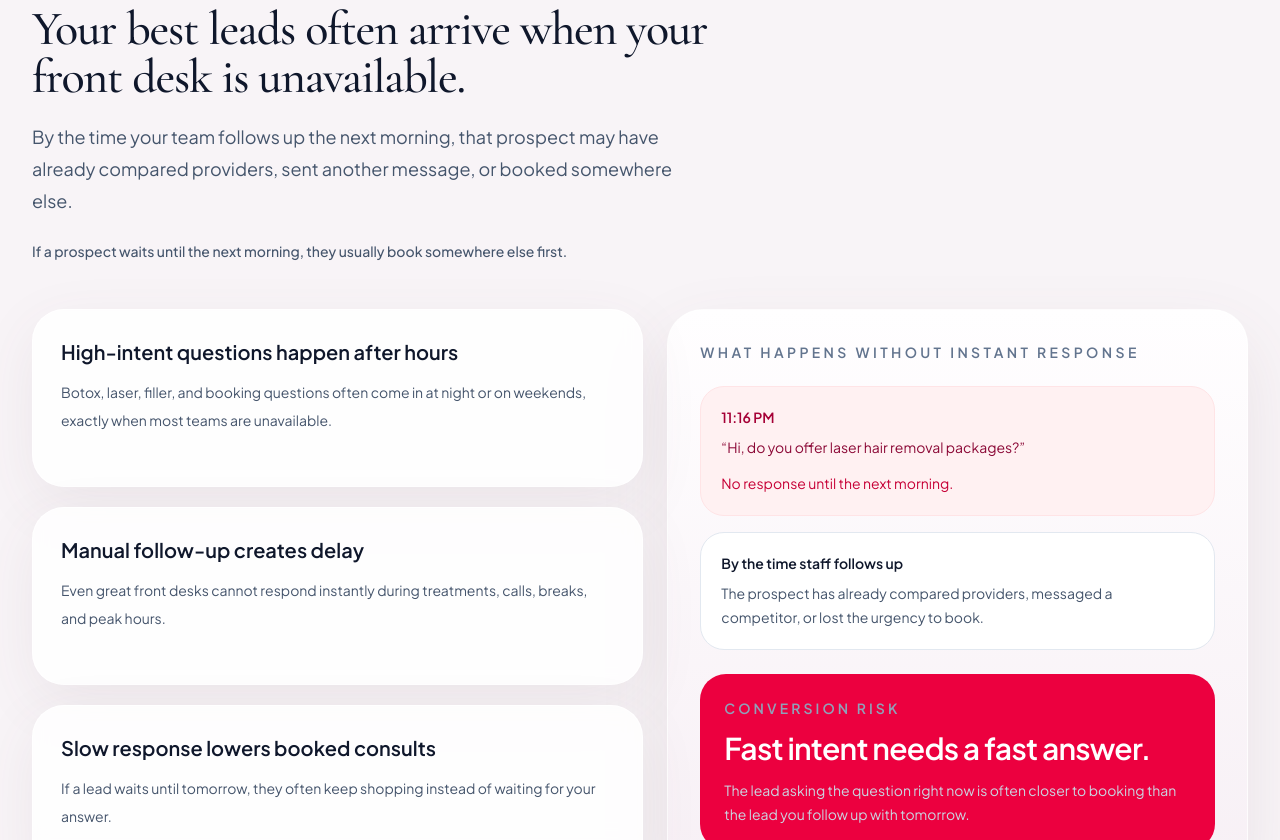
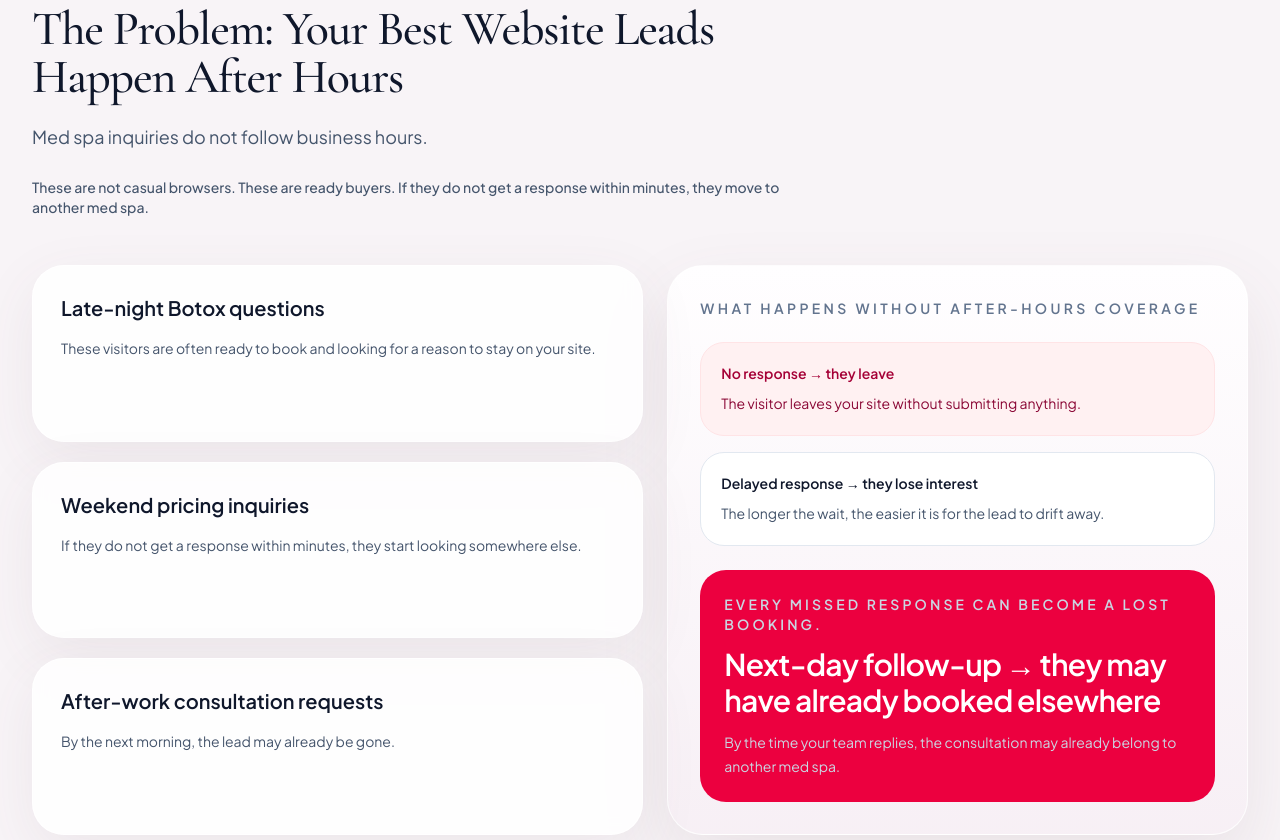
Before and after one commit to tryshone-dev/lead-system-site, a React (Vite) app: page / in a window 1280 px wide. Shown: the part 1960-2800 px from the top of the page. Built offline with nearby package versions, Linux system fonts and the light colour scheme.

Commit message:
align homepage messaging and restore pricing

```diff
--- a/src/App.jsx
+++ b/src/App.jsx
@@ -8,19 +8,19 @@ import { SectionHeading } from "./components/SectionHeading";
 
 const painPoints = [
   {
-    title: "High-intent questions happen after hours",
+    title: "Late-night Botox questions",
     description:
-      "Botox, laser, filler, and booking questions often come in at night or on weekends, exactly when most teams are unavailable.",
+      "These visitors are often ready to book and looking for a reason to stay on your site.",
   },
   {
-    title: "Manual follow-up creates delay",
+    title: "Weekend pricing inquiries",
     description:
-      "Even great front desks cannot respond instantly during treatments, calls, breaks, and peak hours.",
+      "If they do not get a response within minutes, they start looking somewhere else.",
   },
   {
-    title: "Slow response lowers booked consults",
+    title: "After-work consultation requests",
     description:
-      "If a lead waits until tomorrow, they often keep shopping instead of waiting for your answer.",
+      "By the next morning, the lead may already be gone.",
   },
 ];
 
@@ -29,13 +29,13 @@ const solutionCards = [
     eyebrow: "Lost lead prevention",
     title: "Respond before the lead goes somewhere else",
     description:
-      "Keep website visitors engaged before they leave your site or keep shopping.",
+      "Keep high-intent website visitors engaged before they leave your site or book somewhere else.",
   },
   {
     eyebrow: "Lead capture",
     title: "Capture the lead before they leave your site",
     description:
-      "Collect contact information and service interest while the visitor is still paying attention.",
+      "Collect contact details while the visitor is still engaged enough to submit interest.",
   },
   {
     eyebrow: "Booking support",
@@ -54,27 +54,27 @@ const proofPoints = [
 const workflow = [
   {
     step: "1",
-    title: "A potential patient shows interest — but no one responds",
+    title: "A potential patient visits your site after hours",
     description:
-      "A prospective patient lands on your website and starts looking for a reason to stay engaged.",
+      "They are interested enough to ask a question instead of leaving right away.",
   },
   {
     step: "2",
-    title: "Revenue After Dark responds before the lead goes cold",
+    title: "They ask about services, pricing, or availability",
     description:
-      "The lead gets an answer while they are still deciding whether to stay or book somewhere else.",
+      "The visitor is deciding whether to stay engaged or move on to another med spa.",
   },
   {
     step: "3",
-    title: "The conversation moves toward booking",
+    title: "Revenue After Dark responds before they leave",
     description:
-      "Key details are captured and the lead is guided toward a consultation while intent is still high.",
+      "The reply helps hold attention before the lead goes cold or books somewhere else.",
   },
   {
     step: "4",
-    title: "Your team wakes up to leads that would have been lost",
+    title: "Your team receives a captured lead ready for follow-up",
     description:
-      "Your team starts the day with contact details and clear follow-up opportunities instead of silence.",
+      "The lead is already captured so your team can follow up while interest is still high.",
   },
 ];
 
@@ -83,7 +83,7 @@ const touchpoints = [
     eyebrow: "Website inquiries",
     title: "Catch leads while they are still on your site",
     description:
-      "When someone asks about services, timing, or pricing, the reply helps keep them engaged instead of leaving.",
+      "When someone asks about services, timing, or pricing, the response gives them a reason to stay engaged.",
   },
   {
     eyebrow: "Service pages",
@@ -125,48 +125,55 @@ const testimonials = [
 
 const pricingPlans = [
   {
-    eyebrow: "Core Setup",
-    title: "Core Setup",
-    price: "$1,500",
-    priceSuffix: "one-time",
-    description: "For med spas that want a simple after-hours lead capture system installed fast.",
+    eyebrow: "Starter",
+    title: "Starter",
+    price: "$497 setup",
+    priceSuffix: "",
+    description: "",
     includes: [
-      "Custom AI chat tailored to your services",
-      "Botox, filler, laser & booking response flows",
-      "Lead capture (name, phone, email, service)",
-      "Website integration",
-      "Consultation-driven response design",
+      "Website lead capture",
+      "Service and pricing inquiry flow",
+      "Lead details sent to your team",
+      "Basic consultation request flow",
     ],
-    supportPrice: "$500/month support",
-    supportItems: [
-      "Ongoing flow optimization",
-      "Response improvements",
-      "Monthly performance review",
-      "Light troubleshooting",
-    ],
+    supportPrice: "+ $197/month",
+    supportItems: [],
+    ctaLabel: "Start with Starter",
     featured: false,
   },
   {
-    eyebrow: "Growth Setup",
-    title: "Growth Setup",
-    price: "$2,500",
-    priceSuffix: "one-time",
-    description: "For med spas that want a more complete lead recovery flow.",
+    eyebrow: "Growth",
+    title: "Growth",
+    price: "$997 setup",
+    priceSuffix: "",
+    description: "",
     includes: [
-      "Everything in Core",
-      "Advanced conversation flows",
-      "CRM or email handoff setup",
-      "Booking-focused scripting",
-      "Priority customization",
+      "Everything in Starter",
+      "Instant text follow-up layer",
+      "Lead handoff workflow",
+      "Higher-intent booking prompts",
     ],
-    supportPrice: "$750/month support",
-    supportItems: [
-      "Conversion optimization",
-      "Monthly tuning & updates",
-      "Lead handling improvements",
-      "Priority support",
+    supportPrice: "+ $397/month",
+    supportItems: [],
+    ctaLabel: "Start with Growth",
+    featured: true,
+  },
+  {
+    eyebrow: "Full Response System",
+    title: "Full Response System",
+    price: "Custom",
+    priceSuffix: "",
+    description: "",
+    includes: [
+      "Website capture",
+      "Instant text follow-up",
+      "CRM or inbox routing",
+      "Missed-call recovery can be added later",
     ],
-    featured: true,
+    supportPrice: "For offices that want full coverage",
+    supportItems: [],
+    ctaLabel: "Talk Through Options",
+    featured: false,
   },
 ];
 
@@ -259,6 +266,7 @@ function PricingCard({
   includes,
   supportPrice,
   supportItems,
+  ctaLabel,
   featured,
 }) {
   return (
@@ -273,9 +281,9 @@ function PricingCard({
       <h3 className="mt-4 text-2xl font-semibold tracking-tight text-slate-900">{title}</h3>
       <div className="mt-4 flex items-end gap-2">
         <p className="text-4xl font-semibold tracking-tight text-slate-900">{price}</p>
-        <span className="pb-1 text-sm text-slate-500">{priceSuffix}</span>
+        {priceSuffix ? <span className="pb-1 text-sm text-slate-500">{priceSuffix}</span> : null}
       </div>
-      <p className="mt-4 text-sm leading-7 text-slate-600">{description}</p>
+      {description ? <p className="mt-4 text-sm leading-7 text-slate-600">{description}</p> : null}
 
       <ul className="mt-6 space-y-3 text-sm leading-7 text-slate-600">
         {includes.map((item) => (
@@ -283,18 +291,22 @@ function PricingCard({
         ))}
       </ul>
 
+      {supportPrice || supportItems.length ? (
         <div className="mt-8 rounded-[26px] border border-slate-200 bg-slate-50/85 p-5">
-        <p className="text-xl font-semibold text-slate-900">{supportPrice}</p>
+          {supportPrice ? <p className="text-xl font-semibold text-slate-900">{supportPrice}</p> : null}
+          {supportItems.length ? (
             <ul className="mt-4 space-y-3 text-sm leading-7 text-slate-600">
               {supportItems.map((item) => (
                 <li key={item}>{item}</li>
               ))}
             </ul>
+          ) : null}
         </div>
+      ) : null}
 
       <div className="mt-8">
         <PrimaryButton href="#contact" className="w-full sm:w-auto">
-          Get Started
+          {ctaLabel || "Get Started"}
         </PrimaryButton>
       </div>
     </article>
@@ -398,19 +410,19 @@ export default function App() {
         <main id="top">
           <section className="grid gap-14 py-18 lg:grid-cols-[1.08fr_0.92fr] lg:items-center lg:py-24">
             <div>
-              <Badge>After-Hours Lead Recovery for Med Spas</Badge>
+              <Badge>After-Hours AI for Med Spas</Badge>
               <h1 className="mt-6 max-w-4xl font-serif text-5xl leading-[0.9] tracking-tight text-slate-900 sm:text-6xl lg:text-[4.8rem]">
-                Capture website leads before they book somewhere else.
+                After-Hours AI for Med Spas
               </h1>
               <p className="mt-6 max-w-2xl text-lg leading-8 text-slate-600 sm:text-xl">
-                Revenue After Dark helps med spas engage website visitors instantly, collect their contact information, and keep the conversation moving before the lead goes cold.
+                Most med spas lose their highest-intent website leads at night. When someone asks about Botox, laser, or pricing after hours, they are ready.
               </p>
               <p className="mt-4 max-w-2xl text-sm font-medium leading-6 text-slate-600">
-                Slow follow-up gives high-intent visitors time to leave, lose interest, or book somewhere else.
+                If your team responds the next morning, that lead may already be gone.
               </p>
 
               <div className="mt-8 flex flex-col gap-4 sm:flex-row">
-                <PrimaryButton href="#demo">Book a Demo</PrimaryButton>
+                <PrimaryButton href="#contact">Book a Demo</PrimaryButton>
                 <SecondaryButton href="#demo">Check your missed lead flow</SecondaryButton>
               </div>
               <p className="mt-4 text-sm font-medium text-slate-600">After-hours silence costs bookings every week.</p>
@@ -531,11 +543,11 @@ export default function App() {
           <section id="problem" className="py-16 sm:py-20">
             <SectionHeading
               eyebrow="The Problem"
-              title="Your best leads often arrive when your front desk is unavailable."
-              description="By the time your team follows up the next morning, that prospect may have already compared providers, sent another message, or booked somewhere else."
+              title="The Problem: Your Best Website Leads Happen After Hours"
+              description="Med spa inquiries do not follow business hours."
             />
             <p className="mt-6 max-w-3xl text-sm font-medium text-slate-600">
-              If a prospect waits until the next morning, they usually book somewhere else first.
+              These are not casual browsers. These are ready buyers. If they do not get a response within minutes, they move to another med spa.
             </p>
 
             <div className="mt-12 grid gap-6 lg:grid-cols-[1fr_0.95fr]">
@@ -552,28 +564,25 @@ export default function App() {
               </div>
 
               <div className="rounded-[36px] border border-white/80 bg-[linear-gradient(180deg,rgba(255,255,255,0.9),rgba(246,239,244,0.9))] p-7 shadow-[0_28px_70px_rgba(104,80,93,0.1)] sm:p-8">
-                <p className="text-sm font-semibold uppercase tracking-[0.24em] text-slate-500">What Happens Without Instant Response</p>
+                <p className="text-sm font-semibold uppercase tracking-[0.24em] text-slate-500">What Happens Without After-Hours Coverage</p>
                 <div className="mt-6 space-y-4">
                   <div className="rounded-[24px] border border-rose-100 bg-rose-50 p-5">
-                    <p className="text-sm font-semibold text-rose-800">11:16 PM</p>
-                    <p className="mt-2 text-sm leading-6 text-rose-900">
-                      “Hi, do you offer laser hair removal packages?”
-                    </p>
-                    <p className="mt-3 text-sm leading-6 text-rose-700">No response until the next morning.</p>
+                    <p className="text-sm font-semibold text-rose-800">No response → they leave</p>
+                    <p className="mt-2 text-sm leading-6 text-rose-900">The visitor leaves your site without submitting anything.</p>
                   </div>
                   <div className="rounded-[24px] border border-slate-200 bg-white p-5">
-                    <p className="text-sm font-semibold text-slate-900">By the time staff follows up</p>
+                    <p className="text-sm font-semibold text-slate-900">Delayed response → they lose interest</p>
                     <p className="mt-2 text-sm leading-6 text-slate-600">
-                      The prospect has already compared providers, messaged a competitor, or lost the urgency to book.
+                      The longer the wait, the easier it is for the lead to drift away.
                     </p>
                   </div>
                 </div>
 
                 <div className="mt-6 rounded-[26px] bg-rose-600 p-6 text-white">
-                  <p className="text-sm font-semibold uppercase tracking-[0.22em] text-slate-400">Conversion Risk</p>
-                  <p className="mt-3 text-3xl font-semibold tracking-tight">Fast intent needs a fast answer.</p>
+                  <p className="text-sm font-semibold uppercase tracking-[0.22em] text-slate-300">Every missed response can become a lost booking.</p>
+                  <p className="mt-3 text-3xl font-semibold tracking-tight">Next-day follow-up → they may have already booked elsewhere</p>
                   <p className="mt-3 text-sm leading-6 text-slate-300">
-                    The lead asking the question right now is often closer to booking than the lead you follow up with tomorrow.
+                    By the time your team replies, the consultation may already belong to another med spa.
                   </p>
                 </div>
               </div>
@@ -597,18 +606,18 @@ export default function App() {
           <section id="solution" className="py-16 sm:py-20">
             <SectionHeading
               eyebrow="The Solution"
-              title="After-hours lead recovery for med spas."
-              description="Revenue After Dark gives your practice a polished website response when visitors show interest, so more inquiries become qualified consult opportunities."
+              title="After-Hours Coverage That Stops Lead Loss"
+              description="Revenue After Dark keeps high-intent website visitors engaged before they leave or book somewhere else."
             />
 
             <p className="mt-6 max-w-3xl text-sm font-medium text-slate-600">
-              The goal is simple: fewer missed conversations, more qualified consults.
+              It responds on the website, captures contact details, and moves the conversation toward a consultation request while intent is still high.
             </p>
 
             <div className="mt-12">
               <SectionHeading
                 eyebrow="How It Works"
-                title="How it works"
+                title="How It Works"
                 description="A simple flow built to respond fast and move after-hours interest toward booking."
               />
             </div>
@@ -629,23 +638,38 @@ export default function App() {
           <section className="py-16 sm:py-20">
             <div className="grid gap-6 rounded-[40px] border border-white/80 bg-[linear-gradient(135deg,rgba(255,255,255,0.9),rgba(239,247,249,0.88),rgba(251,241,245,0.92))] p-8 shadow-[0_28px_90px_rgba(91,71,86,0.1)] lg:grid-cols-[0.9fr_1.1fr] lg:p-10">
               <div>
-                <Badge>Why It Converts Better</Badge>
+                <Badge>Benefits</Badge>
                 <h2 className="mt-5 font-serif text-4xl leading-tight text-slate-900 sm:text-5xl">
-                  Premium brand feel. Faster response. Stronger booking momentum.
+                  What This Means for Your Med Spa
                 </h2>
+                <p className="mt-4 max-w-2xl text-base leading-8 text-slate-600 sm:text-lg">
+                  After-hours speed changes what happens to your warmest leads.
+                </p>
               </div>
 
               <div className="grid gap-5 sm:grid-cols-2">
                 <div className="rounded-[28px] border border-white/80 bg-white/84 p-6">
-                  <p className="text-lg font-semibold text-slate-900">Polished tone</p>
+                  <p className="text-lg font-semibold text-slate-900">Capture leads you would normally lose</p>
                   <p className="mt-3 text-sm leading-6 text-slate-600">
-                    Responses feel warm and elevated, aligned with a luxury service experience instead of generic chatbot copy.
+                    Stop letting interested website visitors disappear before your team even sees them.
                   </p>
                 </div>
                 <div className="rounded-[28px] border border-white/80 bg-white/84 p-6">
-                  <p className="text-lg font-semibold text-slate-900">Lead-ready handoff</p>
+                  <p className="text-lg font-semibold text-slate-900">Increase booked consultations without more traffic</p>
                   <p className="mt-3 text-sm leading-6 text-slate-600">
-                    Your staff gets cleaner details, clearer intent, and a better starting point for converting inquiries into appointments.
+                    Get more from the visitors already landing on your site instead of paying for more clicks.
+                  </p>
+                </div>
+                <div className="rounded-[28px] border border-white/80 bg-white/84 p-6">
+                  <p className="text-lg font-semibold text-slate-900">Turn late-night interest into real revenue</p>
+                  <p className="mt-3 text-sm leading-6 text-slate-600">
+                    When interest shows up after hours, you still have a chance to capture it before it fades.
+                  </p>
+                </div>
+                <div className="rounded-[28px] border border-white/80 bg-white/84 p-6">
+                  <p className="text-lg font-semibold text-slate-900">Stay competitive in a crowded local market</p>
+                  <p className="mt-3 text-sm leading-6 text-slate-600">
+                    If you are not responding, another med spa will.
                   </p>
                 </div>
               </div>
@@ -670,7 +694,7 @@ export default function App() {
             <SectionHeading
               eyebrow="Chatbot Demo"
               title="See what happens when a lead gets an instant answer."
-              description="See how staying engaged turns a high-intent website visitor into a captured lead your team can follow up with."
+              description="See how fast response turns a high-intent website visitor into a captured lead your team can follow up with."
             />
             <p className="mt-6 max-w-3xl text-sm font-medium text-slate-600">
               This is the exact moment you lose the booking.
@@ -700,9 +724,9 @@ export default function App() {
 
           <section className="py-16 sm:py-20">
             <SectionHeading
-              eyebrow="Simple Starter Pricing"
-              title="Simple pricing. Built around results."
-              description="If this system helps recover even a few missed consultations each month, it pays for itself."
+              eyebrow="PRICING"
+              title="Simple pricing for after-hours lead response"
+              description="Start with website lead capture. Add instant text follow-up when you are ready."
             />
 
             <div className="mt-12 grid gap-6 lg:grid-cols-2">
@@ -710,10 +734,6 @@ export default function App() {
                 <PricingCard key={plan.eyebrow} {...plan} />
               ))}
             </div>
-
-            <p className="mt-8 max-w-3xl text-sm font-medium leading-7 text-slate-600">
-              Start simple. If the system helps recover even a few missed consultations, it can pay for itself quickly.
-            </p>
           </section>
 
           <section id="contact" className="py-16 sm:py-20">
@@ -744,10 +764,11 @@ export default function App() {
           <section className="py-12 sm:py-16">
             <div className="rounded-[38px] border border-white/80 bg-[linear-gradient(135deg,rgba(255,255,255,0.9),rgba(250,244,247,0.9),rgba(243,247,249,0.88))] p-8 shadow-[0_24px_70px_rgba(102,76,91,0.08)] sm:p-10">
               <h2 className="max-w-3xl font-serif text-4xl leading-[1.02] tracking-tight text-slate-900 sm:text-5xl">
-                You’re already paying for leads.
-                <br />
-                You’re just not capturing them.
+                Stop Letting Ready Leads Wait Until Morning
               </h2>
+              <p className="mt-5 max-w-2xl text-base leading-8 text-slate-600 sm:text-lg">
+                If you are not responding in minutes, someone else is.
+              </p>
               <div className="mt-8">
                 <PrimaryButton href="#contact">Book a Demo</PrimaryButton>
               </div>
```
Lines whose indentation alone changed are shown as unchanged.
